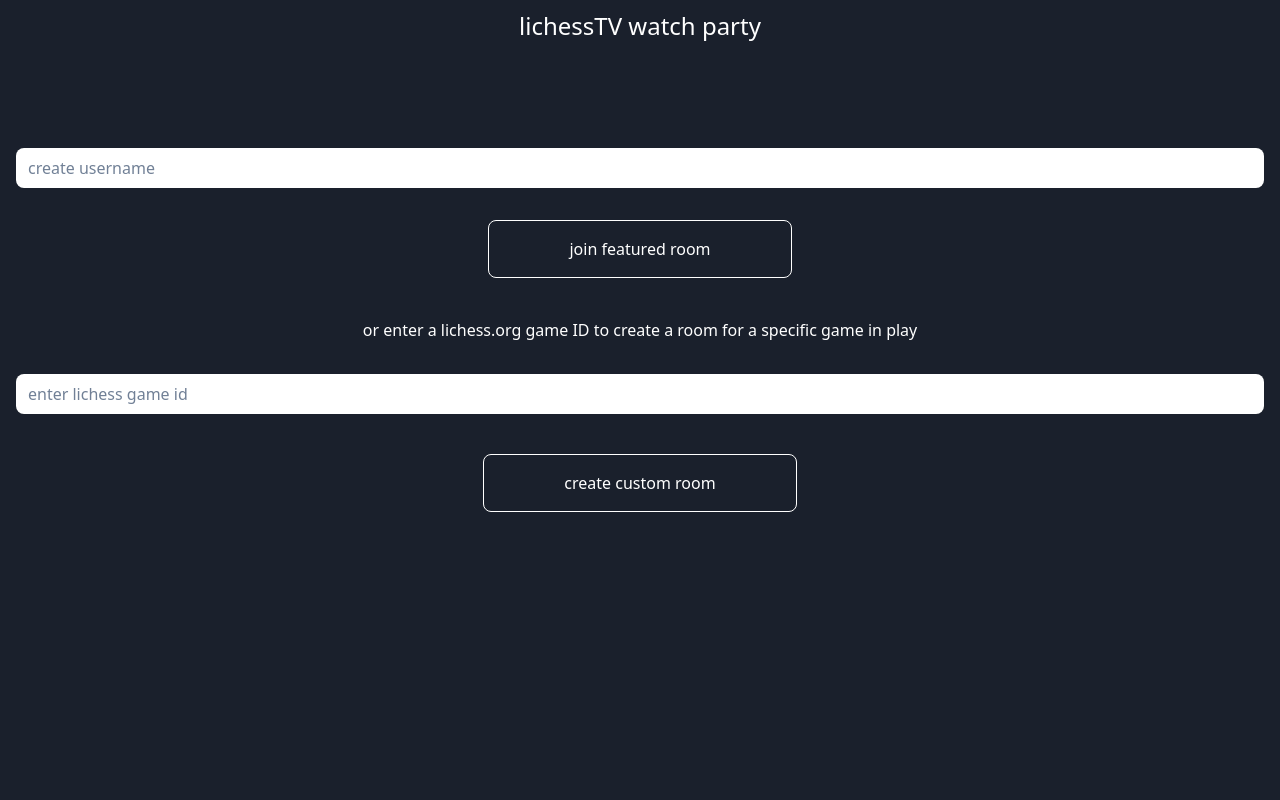
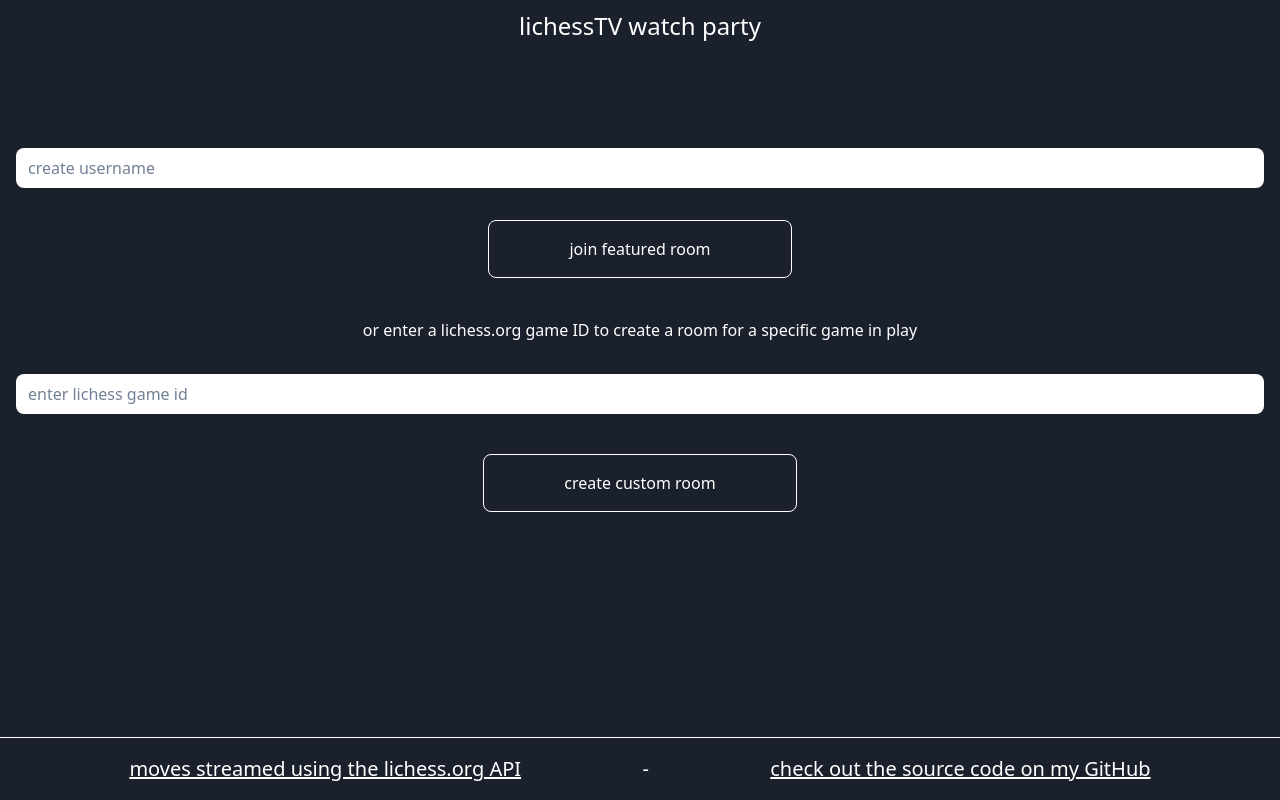
Before and after one commit to trevor-ofarrell/lichessTV-watch-party, a React (Create React App) app in the folder client/: page / in a window 1280 px wide. Built offline with nearby package versions, Linux system fonts and the light colour scheme; what twin.macro would draw is missing.

Commit message:
improving frontend

```diff
--- a/client/src/Home.jsx
+++ b/client/src/Home.jsx
@@ -83,7 +83,7 @@
       <div className="text-white text-2xl text-center p-2 pb-6">
         lichessTV watch party
       </div>
-      <div className="xl:w-full w-80 overflow-hidden p-4 m-auto pt-20">
+      <div className="xl:w-full w-80 overflow-hidden p-4 m-auto md:pt-20 pt-10">
         <input
           className="w-full h-10 pl-3 mb-4 text-base placeholder-gray-600 border rounded-lg focus:shadow-outline"
           id="message"
@@ -94,7 +94,6 @@
           value={name}
           onChange={(event) => setName(event.target.value)}
         />
-
         <div className="m-auto text-center text-white mb-8">
           <button
             onClick={() => handleClick("")}
@@ -118,7 +117,6 @@
           onChange={(event) => setRoomName(event.target.value)}
         />
       </div>
-
       <div className="m-auto text-center text-white">
         <button
           onClick={() => handleClick(name)}
@@ -127,6 +125,21 @@
           create custom room
         </button>
       </div>
+      <div className="text-center fixed w-full bottom-0 border-t-1 text-white p-4 flex">
+        <a
+          href="https://lichess.org/api"
+          className="lg:text-xl text-sm text-white underline m-auto"
+        >
+          moves streamed using the lichess.org API
+        </a>
+        <h1 className="md:text-xl text-sm px-2">-</h1>
+        <a
+          href="https://github.com/trevor-ofarrell/lichessTV-watch-party"
+          className="lg:text-xl text-sm text-white underline m-auto"
+        >
+          check out the source code on my GitHub
+        </a>
+      </div>
     </div>
   );
 };
--- a/client/src/Room.jsx
+++ b/client/src/Room.jsx
@@ -3,6 +3,7 @@
 import tw from "twin.macro";
 import useChat from "./useChat";
 import useTyping from "./useTyping";
+import { parse } from "dotenv";
 
 export const Input = tw.input`
   px-4
@@ -51,6 +52,7 @@
   const { isTyping, startTyping, stopTyping, cancelTyping } = useTyping();
   const { height, width } = useWindowDimensions();
   const [newMessage, setNewMessage] = useState("");
+  const [gameID, setGameID] = useState("");
   const [FEN, setFEN] = useState([]);
   const [black, setBlack] = useState("");
   const [white, setWhite] = useState("");
@@ -118,15 +120,21 @@
           const parsedData = JSON.parse(event.data);
           //console.log(event.data);
           setFEN([parsedData.fen]);
+          if (parsedData.id) {
+            setGameID(parsedData.id);
+          }
         };
       } else {
         source.onmessage = (event) => {
           const parsedData = JSON.parse(event.data);
-          //console.log(event.data);
+          console.log(event.data);
           setFEN([parsedData.d.fen]);
           if (parsedData.d.players) {
             createPlayerNames(parsedData.d.players[0], setWhite);
             createPlayerNames(parsedData.d.players[1], setBlack);
+          }
+          if (parsedData.d.id) {
+            setGameID(parsedData.d.id);
           }
         };
       }
@@ -145,6 +153,39 @@
       className="ml-auto bg-gray-900 overflow-hidden"
     >
       <div className="h-full max-h-full flex flex-col xl:items-stretch xl:flex-row overflow-hidden">
+        <div className="flex mt-2">
+          <a href="/" className="m-auto md:pr-6">
+            <svg
+              xmlns="http://www.w3.org/2000/svg"
+              className="md:h-10 md:w-10 h-6 w-6 text-white"
+              fill="none"
+              viewBox="0 0 24 24"
+              stroke="currentColor"
+            >
+              <path
+                strokeLinecap="round"
+                strokeLinejoin="round"
+                strokeWidth={2}
+                d="M3 12l2-2m0 0l7-7 7 7M5 10v10a1 1 0 001 1h3m10-11l2 2m-2-2v10a1 1 0 01-1 1h-3m-6 0a1 1 0 001-1v-4a1 1 0 011-1h2a1 1 0 011 1v4a1 1 0 001 1m-6 0h6"
+              />
+            </svg>
+          </a>
+          <div className="flex m-auto p-2">
+            <h1 className="md:text-xl text-sm text-white pr-1">
+              game in play at:
+            </h1>
+            <a
+              href={`https://lichess.org/${gameID}`}
+              className="md:text-xl text-sm text-white"
+            >
+              lichess.org/{gameID}
+            </a>
+          </div>
+          <h1 className="md:text-xl text-sm text-white p-2 m-auto">
+            room: {roomId}
+          </h1>
+        </div>
+
         <div className="sm:mt-auto overflow-hidden m-auto">
           <div className="font-medium md:text-sm text-xs text-white max-w-70 text-left break-all">
             FEN: {FEN}
@@ -175,7 +216,6 @@
         </div>
         <div className="rounded-lg h-full xl:w-2/6 xl:max-h-full max-h-4/12 w-full max-w-full xl:max-w-2/6 pb-14 bg-gray-900 ml-auto">
           <div className="h-full ml-1 mt-1 overflow-y-auto">
-            <h1 className="text-lg">Room: {roomId}</h1>
             <>
               <ol>
                 {messages.map((message, i) => (
--- a/client/src/useChat.js
+++ b/client/src/useChat.js
@@ -28,7 +28,6 @@
         `${process.env.REACT_APP_API_ENDPOINT}/rooms/${roomId}/users`
       );
       const result = response.data.users;
-      console.log(result);
       setUsers(result);
     };
 
```
